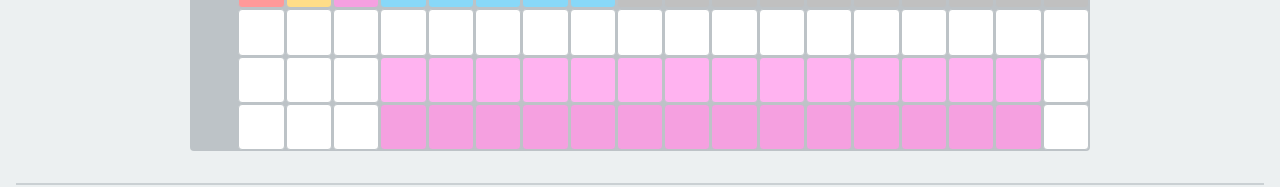
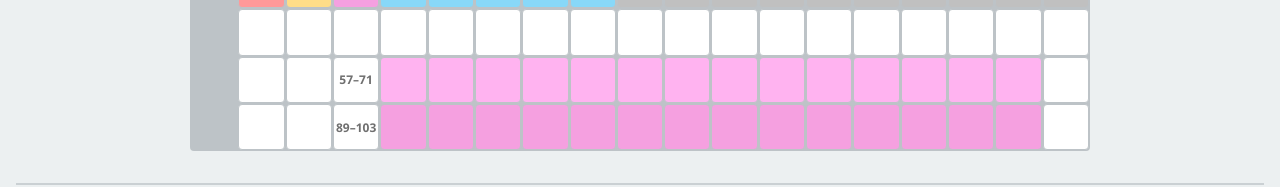
Before and after one commit to GHlacour/PeriodicTable, a plain HTML site: page index.html in a window 1280 px wide. Shown: the part 1090-1277 px from the top of the page. Drawn offline with Linux system fonts and the light colour scheme.

Commit message:
feat(ui): label the lanthanide/actinide rows with 57-71 / 89-103 (issue #24)
The pulled-out f-block rows had an empty leading cell (grid x=2,
y=8/9) with no indication of what they are. Per the standard
convention, those cells now show the atomic-number ranges '57-71'
(lanthanides) and '89-103' (actinides), styled like the other table
labels (small, muted, pointer-events:none) and aria-hidden, so they
are not clickable. La/Ac already occupy the main-grid group-3 cells,
so no main-table marker is needed.

Closes #24

Co-authored-by: GHlacour <GHlacour@users.noreply.github.com>

```diff
--- a/css/style.css
+++ b/css/style.css
@@ -545,6 +545,15 @@ body {
     justify-self: center;
 }
 
+/* Lanthanide/actinide range labels in the pulled-out f-block rows */
+.fblock-label {
+    font-size: var(--font-size-xs);
+    font-weight: var(--font-weight-bold);
+    color: var(--color-text);
+    opacity: 0.7;
+    pointer-events: none;
+}
+
 /* ===== Element Info Panel ===== */
 .element-info-panel {
     position: fixed;
--- a/js/periodic-table.js
+++ b/js/periodic-table.js
@@ -351,6 +351,14 @@ class PeriodicTable {
             cell.classList.add('empty');
             cell.setAttribute('role', 'gridcell');
             cell.setAttribute('aria-hidden', 'true');
+
+            // Label the pulled-out f-block rows (standard: 57-71 lanthanides, 89-103 actinides)
+            if (x === 2 && (y === 8 || y === 9)) {
+                const rangeLabel = document.createElement('span');
+                rangeLabel.className = 'fblock-label';
+                rangeLabel.textContent = y === 8 ? '57\u201371' : '89\u2013103';
+                cell.appendChild(rangeLabel);
+            }
         }
 
         return cell;
```
